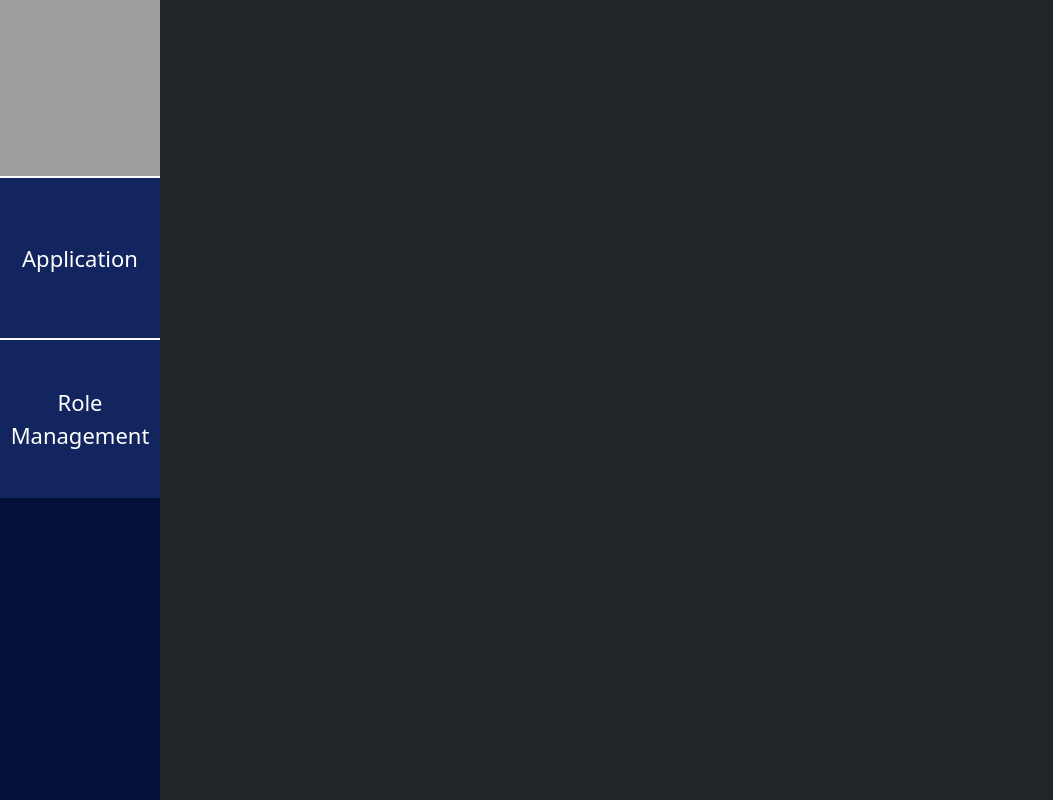
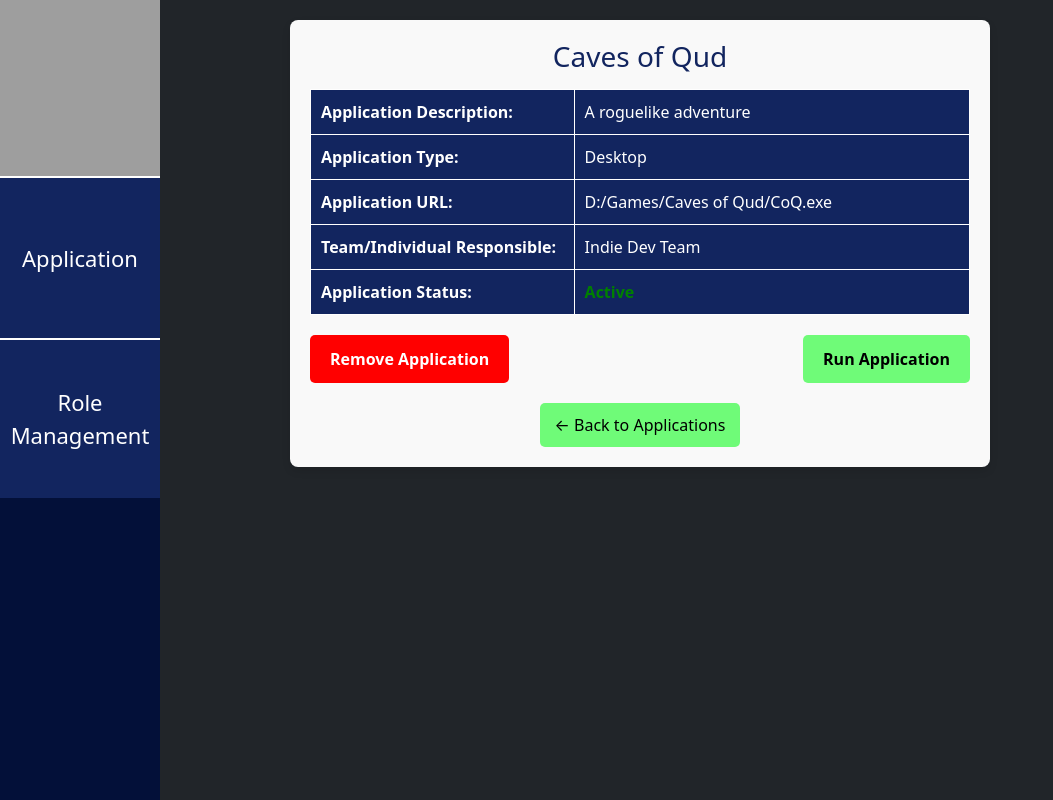
Before and after one commit to tntechcsc/webharness, a React (Create React App) app in the folder frontend/: page /view-application/1 in a window 1280 px wide. Shown: the whole page, without its empty margins (0-1053 px from the left). Built offline with nearby package versions, Linux system fonts and the light colour scheme; grey boxes are pictures that could not be loaded.

Commit message:
Merge branch 'front-end-homepage' of https://github.com/tntechcsc/webharness into front-end-homepage

```diff
--- a/frontend/src/App.js
+++ b/frontend/src/App.js
@@ -5,28 +5,16 @@
 import Application from "./pages/Application";
 import RoleManagement from "./pages/RoleManagement";
 import Navbar from "./components/Navbar";
-
+import ViewApplication from "./pages/ViewApplication"; // ✅ Import ViewApplication
 
 function App() {
   const [isLoading, setIsLoading] = useState(true);
-  const [searchTerm, setSearchTerm] = useState("");
 
-  // Simulate a delay before showing the page content
   useEffect(() => {
     setTimeout(() => {
       setIsLoading(false);
-    }, 3000); // Adjust timing as needed
+    }, 3000); // Simulating loading effect
   }, []);
-
-
-  const applications = [
-
-  ];
-
-  // Filter applications based on search input
-  const filteredApps = applications.filter((app) =>
-    app.name.toLowerCase().includes(searchTerm.toLowerCase())
-  );
 
   return (
     <>
@@ -45,8 +33,8 @@
                 <Route path="/" element={<HomePage />} />
                 <Route path="/applications" element={<Application />} />
                 <Route path="/role-management" element={<RoleManagement />} />
+                <Route path="/view-application/:id" element={<ViewApplication />} /> {/* ✅ New Route */}
               </Routes>
-
             </div>
           </div>
         </Router>
--- a/frontend/src/pages/Application.js
+++ b/frontend/src/pages/Application.js
@@ -1,17 +1,39 @@
-import React, { useState } from 'react';
+import React, { useState, useEffect } from 'react';
 import { Link } from 'react-router-dom';
 import '../Application.css';
 
 function Application() {
   console.log("Application.js has loaded successfully!");  // Debug Log
 
-  // ✅ Add the application list here
-  const [applications] = useState([
+  // ✅ Hardcoded Mock Data (Remove this once the backend is ready)
+  const mockApplications = [
     { id: 1, name: "Caves of Qud", type: "Desktop", description: "A roguelike adventure", status: "Active", path: "D:/Games/Caves of Qud/CoQ.exe" },
-    { id: 2, name: "Test App", type: "Web", description: "Test Web Application", status: "Inactive", path: "C:/Program Files/TestApp/test.exe" }
-  ]);
+    { id: 2, name: "Test App", type: "Web", description: "Test Web Application", status: "Inactive", path: "C:/Program Files/TestApp/test.exe" },
+    { id: 3, name: "Photo Editor", type: "Desktop", description: "Advanced image editing software", status: "Active", path: "C:/Programs/PhotoEditor/photo.exe" }
+  ];
+
+  const [applications, setApplications] = useState(mockApplications); // ✅ Default to mock data
   const [statusMessage, setStatusMessage] = useState("");
   const [searchTerm, setSearchTerm] = useState("");
+
+  // ✅ Try to Fetch Applications from Backend (Overrides mock data if successful)
+  useEffect(() => {
+    const fetchApplications = async () => {
+      try {
+        const response = await fetch("http://localhost:3000/api/applications"); // Adjust API endpoint
+        if (!response.ok) {
+          throw new Error("Failed to fetch applications");
+        }
+        const data = await response.json();
+        setApplications(data); // ✅ Replace mock data with real data
+      } catch (error) {
+        console.error("Error fetching applications:", error);
+        setStatusMessage("Using mock data (backend unavailable).");
+      }
+    };
+
+    fetchApplications();
+  }, []); // Runs once when the component mounts
 
   const runApplication = async (appPath) => {
     setStatusMessage("Running...");
--- /dev/null
+++ b/frontend/src/pages/ViewApplication.css
@@ -0,0 +1,99 @@
+.view-app-container {
+    padding: 20px;
+    margin-left: 15rem; /* Space for sidebar */
+    background-color: #f9f9f9;
+    border-radius: 8px;
+    box-shadow: 0px 4px 8px rgba(0, 0, 0, 0.1);
+    max-width: 700px;
+    margin: 20px auto;
+    text-align: center;
+  }
+
+  .app-title {
+    font-size: 28px;
+    margin-bottom: 15px;
+    color: #12255f;
+  }
+
+  /* Table Styles */
+  .app-details-table {
+    width: 100%;
+    border-collapse: collapse;
+    background-color: #12255f;
+    color: white;
+    margin-top: 10px;
+  }
+
+  .app-details-table td {
+    padding: 10px;
+    border: 1px solid white;
+    font-size: 16px;
+  }
+
+  .app-details-table td:first-child {
+    text-align: left;
+    font-weight: bold;
+    width: 40%;
+  }
+
+  /* Status Message */
+  .status-message {
+    margin-top: 10px;
+    font-size: 16px;
+    color: green;
+  }
+
+  /* Buttons */
+  .button-group {
+    display: flex;
+    justify-content: space-between;
+    margin-top: 20px;
+  }
+
+  .run-button, .remove-button {
+    background-color: #6FFB78;
+    color: black;
+    border: none;
+    padding: 12px 20px;
+    font-size: 16px;
+    font-weight: bold;
+    cursor: pointer;
+    border-radius: 5px;
+    transition: 0.3s ease;
+  }
+
+  .run-button:hover {
+    background-color: #5fd066;
+  }
+
+  .remove-button {
+    background-color: red;
+    color: white;
+  }
+
+  .remove-button:hover {
+    background-color: darkred;
+  }
+
+  /* Back Button */
+  .back-button {
+    display: inline-block;
+    margin-top: 20px;
+    padding: 10px 15px;
+    text-decoration: none;
+    background-color: #6FFB78;
+    color: black;
+    border-radius: 5px;
+    transition: 0.3s ease;
+  }
+
+  .back-button:hover {
+    background-color: #5fd066;
+  }
+
+  .error-message {
+    color: red;
+    text-align: center;
+    font-size: 20px;
+    margin-top: 20px;
+  }
--- /dev/null
+++ b/frontend/src/pages/ViewApplication.js
@@ -0,0 +1,123 @@
+import React, { useState } from "react";
+import { useParams, Link } from "react-router-dom";
+import "./ViewApplication.css"; // Import CSS
+
+const ViewApplication = () => {
+  const { id } = useParams(); // Get application ID from URL
+  const [statusMessage, setStatusMessage] = useState(""); // Status message
+
+  // Mock application data (Replace with API fetch if needed)
+  const applications = [
+    {
+      id: 1,
+      name: "Caves of Qud",
+      description: "A roguelike adventure",
+      type: "Desktop",
+      url: "D:/Games/Caves of Qud/CoQ.exe",
+      responsible: "Indie Dev Team",
+      status: "Active"
+    },
+    {
+      id: 2,
+      name: "Test App",
+      description: "Test Web Application",
+      type: "Web",
+      url: "C:/Program Files/TestApp/test.exe",
+      responsible: "QA Team",
+      status: "Inactive"
+    }
+  ];
+
+  // Find the application by ID
+  const application = applications.find(app => app.id === parseInt(id));
+
+  if (!application) {
+    return <h2 className="error-message">Application not found</h2>;
+  }
+
+  // ✅ Function to Run Application (Mock API Request)
+  const runApplication = async () => {
+    setStatusMessage("Starting application...");
+
+    try {
+      const response = await fetch("http://localhost:3000/api/execute", {
+        method: "POST",
+        headers: { "Content-Type": "application/json" },
+        body: JSON.stringify({ path: application.url })
+      });
+
+      if (response.ok) {
+        setStatusMessage("Application started successfully.");
+      } else {
+        setStatusMessage("Failed to start application.");
+      }
+    } catch (error) {
+      setStatusMessage("Error: " + error.message);
+    }
+  };
+
+  // ✅ Function to Remove Application (Mock API Request)
+  const removeApplication = async () => {
+    setStatusMessage("Removing application...");
+
+    try {
+      const response = await fetch(`http://localhost:3000/api/remove/${application.id}`, {
+        method: "DELETE"
+      });
+
+      if (response.ok) {
+        setStatusMessage("Application removed successfully.");
+        // Redirect back to applications list after removal
+        window.location.href = "/applications";
+      } else {
+        setStatusMessage("Failed to remove application.");
+      }
+    } catch (error) {
+      setStatusMessage("Error: " + error.message);
+    }
+  };
+
+  return (
+    <div className="view-app-container">
+      <h2 className="app-title">{application.name}</h2>
+
+      <table className="app-details-table">
+        <tbody>
+          <tr>
+            <td><strong>Application Description:</strong></td>
+            <td>{application.description}</td>
+          </tr>
+          <tr>
+            <td><strong>Application Type:</strong></td>
+            <td>{application.type}</td>
+          </tr>
+          <tr>
+            <td><strong>Application URL:</strong></td>
+            <td className="file-url">{application.url}</td>
+          </tr>
+          <tr>
+            <td><strong>Team/Individual Responsible:</strong></td>
+            <td>{application.responsible}</td>
+          </tr>
+          <tr>
+            <td><strong>Application Status:</strong></td>
+            <td className={`status ${application.status.toLowerCase()}`}>{application.status}</td>
+          </tr>
+        </tbody>
+      </table>
+
+      {/* Status Message */}
+      {statusMessage && <p className="status-message">{statusMessage}</p>}
+
+      {/* Buttons for Run & Remove */}
+      <div className="button-group">
+        <button className="remove-button" onClick={removeApplication}>Remove Application</button>
+        <button className="run-button" onClick={runApplication}>Run Application</button>
+      </div>
+
+      <Link to="/applications" className="back-button">← Back to Applications</Link>
+    </div>
+  );
+};
+
+export default ViewApplication;
```
Lines whose indentation alone changed are shown as unchanged.
